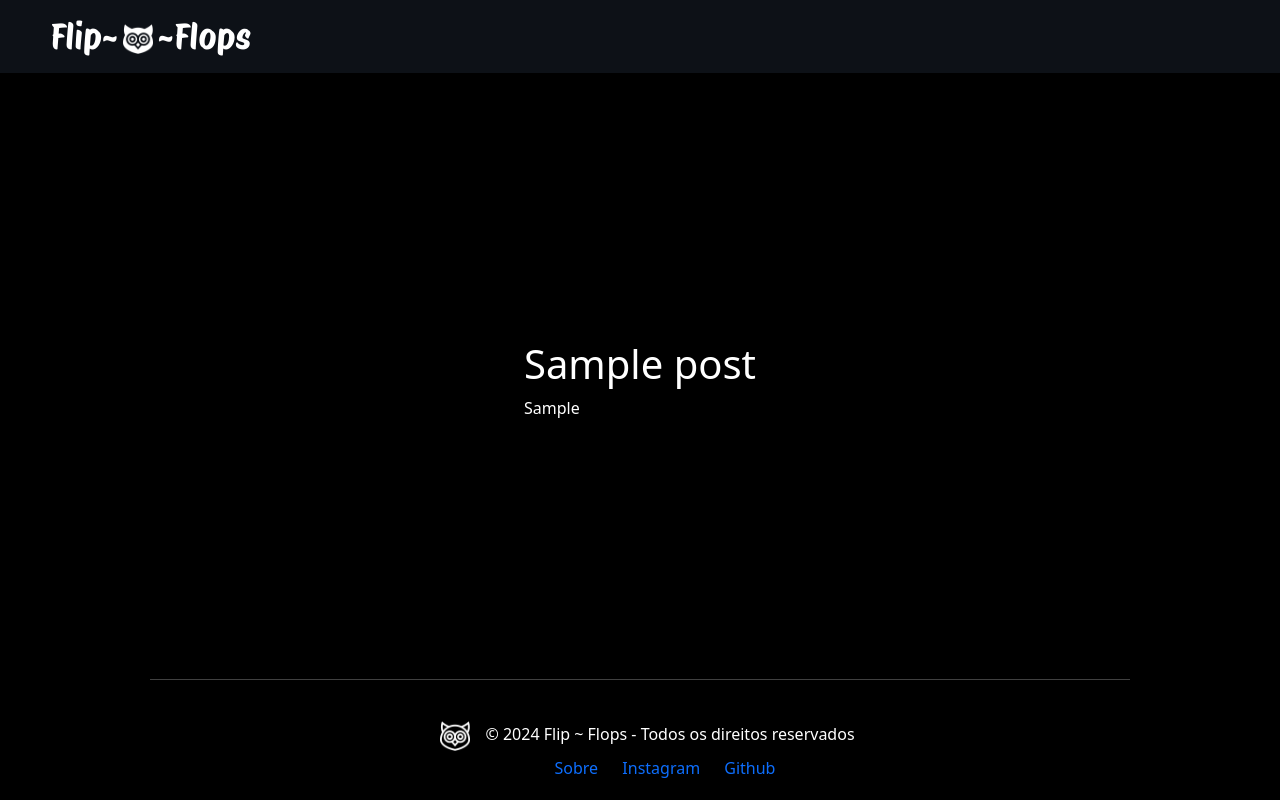
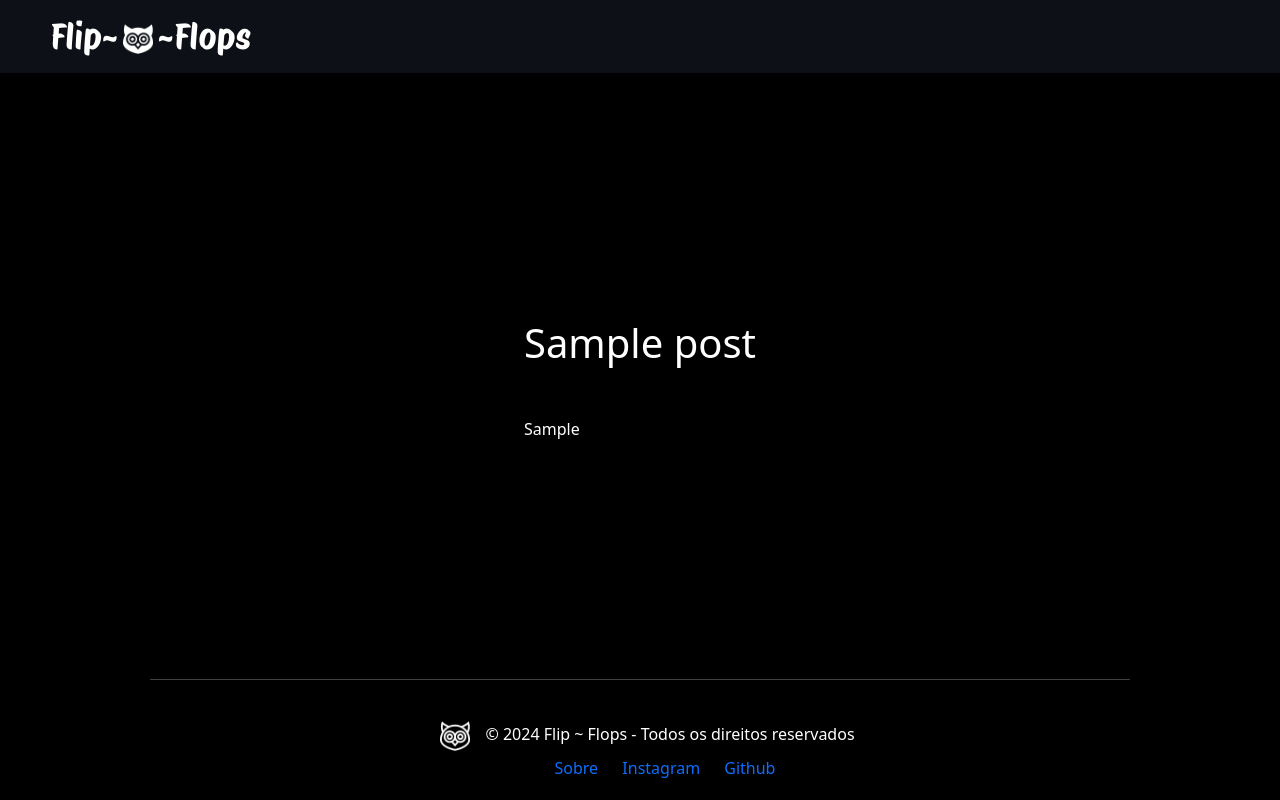
Before and after one commit to 1uccas/my-blog, a PHP site: page /post/1/ in a window 1280 px wide. Run offline with PHP 8.4, Linux system fonts and the light colour scheme; tables that the repository leaves empty or names only in its code hold one stand-in row (values such as "Sample post"); data that the repository does not hold is empty.

Commit message:
add margin-bottom and set text to center in .div_class_title

```diff
--- a/src/styles/post.css
+++ b/src/styles/post.css
@@ -22,3 +22,7 @@ body{
 
     text-align: justify;
 }
+.div_class_title{
+    text-align: center;
+    margin-bottom: 50px;
+}
```
